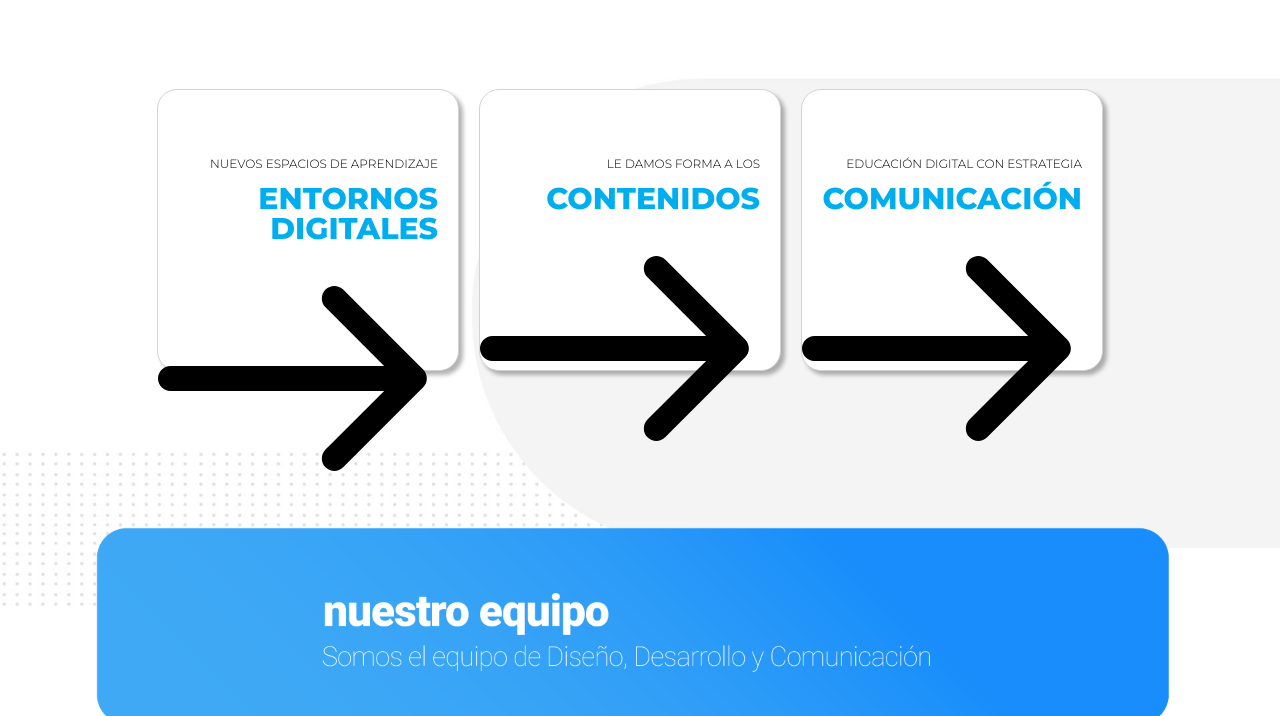
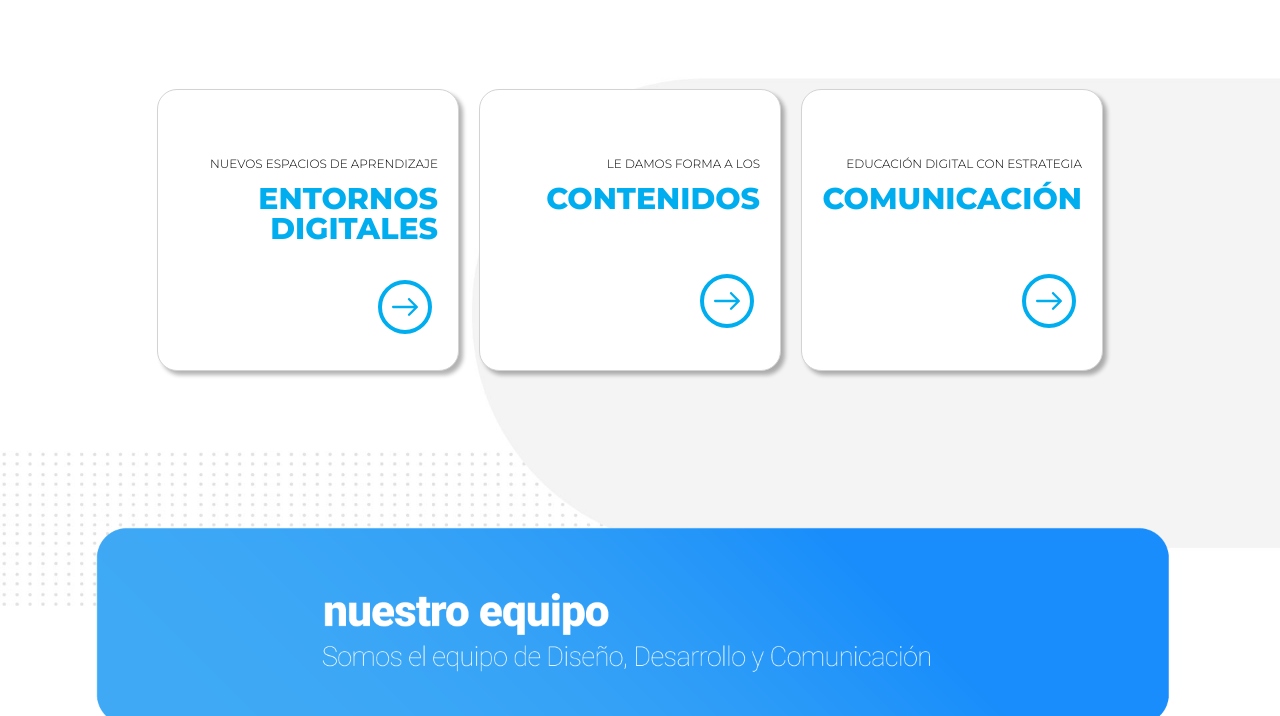
Before and after one commit to ivansch/informe2019, a plain HTML site: page index.html in a window 1280 px wide. Shown: the part 651-1367 px from the top of the page. Drawn offline with nearby package versions, Linux system fonts and the light colour scheme.

Commit message:
Update style.css

```diff
--- a/style.css
+++ b/style.css
@@ -94,6 +94,71 @@ a {
   top: 20px;
   margin-left: 0px;
   width: 38%;
+}
+
+.pathF {
+  fill: #00aeef;
+}
+
+#cercle1 {
+  width: 26px;
+  border-radius: 50%;
+  height: 26px;
+  display: block;
+  margin-left: 220px;
+  margin-top: 36px;
+  padding: 10px;
+  border: 4px solid #00aeef;
+}
+
+#cercle2 {
+  width: 26px;
+  border-radius: 50%;
+  height: 26px;
+  display: block;
+  margin-left: 220px;
+  margin-top: 60px;
+  padding: 10px;
+  border: 4px solid #00aeef;
+}
+
+#cercle3 {
+  width: 26px;
+  border-radius: 50%;
+  height: 26px;
+  display: block;
+  margin-left: 220px;
+  margin-top: 60px;
+  padding: 10px;
+  border: 4px solid #00aeef;
+}
+
+#cercle1:hover, #cercle2:hover, #cercle3:hover {
+  width: 26px;
+  padding: 14px;
+  border-radius: 50%;
+  height: 26px;
+  display: block;
+  margin-left: 220px;
+  background-color: #00aeef;
+  border: 0px solid;
+}
+
+svg {
+  height: 26px !important;
+  width: 26px !important;
+}
+
+#pathF1 {
+  fill: #00aeef;
+}
+
+#pathF2 {
+  fill: #00aeef;
+}
+
+#pathF3 {
+  fill: #00aeef;
 }
 
 .titHome {
```
